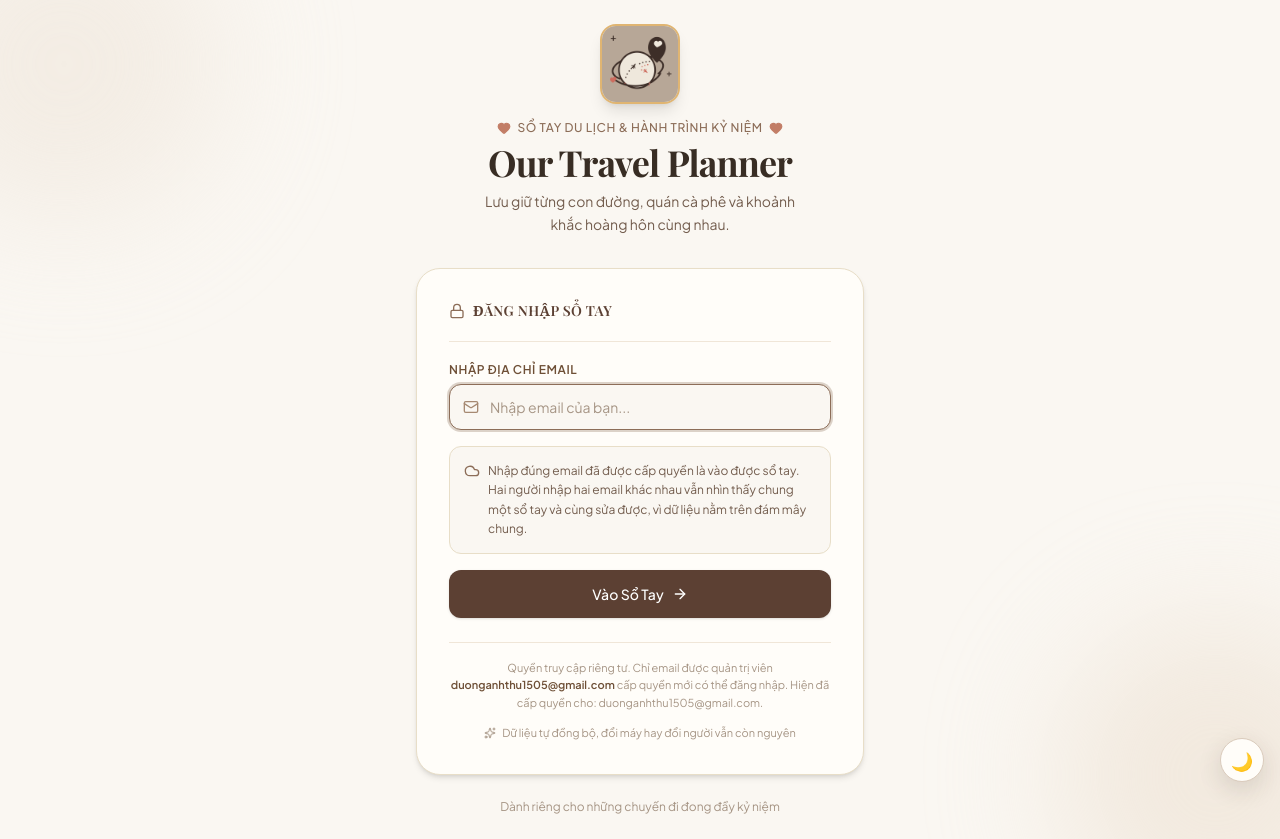
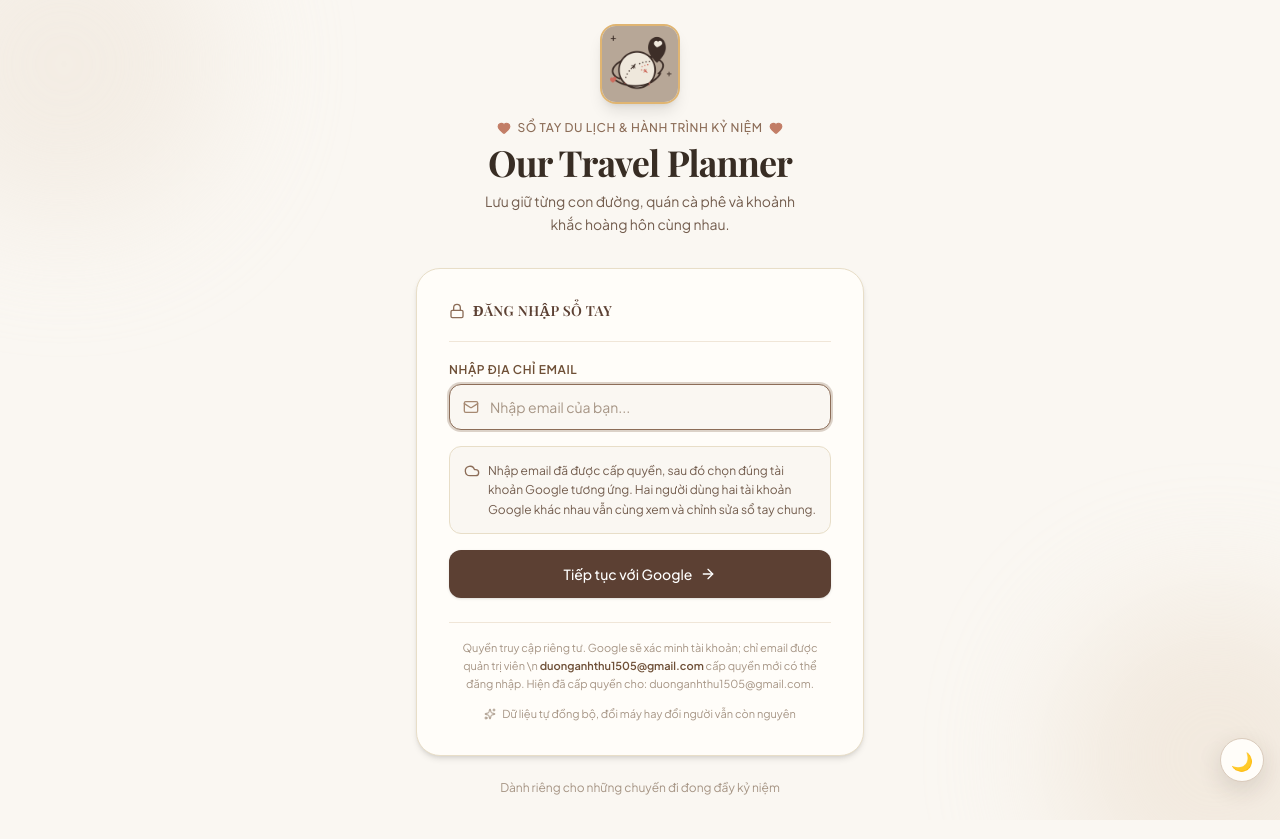
Before and after one commit to duonganhthu1505-stack/Trip-plan-for-us, a React (Vite) app: page / in a window 1280 px wide. Built offline with nearby package versions, Linux system fonts and the light colour scheme; no server answers; the database is empty; a web font is replaced by a local one.

Commit message:
feat(auth): clarify Google account login flow

```diff
--- a/src/components/Login.tsx
+++ b/src/components/Login.tsx
@@ -96,8 +96,7 @@ export const Login: React.FC<LoginProps> = ({ allowedEmails, onLoginSuccess }) =
             <div className="p-3.5 rounded-xl bg-[#FAF7F2] border border-[#E8DEC8] text-xs text-[#735D4E] leading-relaxed flex items-start gap-2">
               <Cloud className="w-4 h-4 text-[#8C6D58] shrink-0 mt-0.5" />
               <span>
-                Nhập đúng email đã được cấp quyền là vào được sổ tay. Hai người nhập hai email khác nhau vẫn nhìn thấy
-                chung một sổ tay và cùng sửa được, vì dữ liệu nằm trên đám mây chung.
+                Nhập email đã được cấp quyền, sau đó chọn đúng tài khoản Google tương ứng. Hai người dùng hai tài khoản Google khác nhau vẫn cùng xem và chỉnh sửa sổ tay chung.
               </span>
             </div>
 
@@ -113,7 +112,7 @@ export const Login: React.FC<LoginProps> = ({ allowedEmails, onLoginSuccess }) =
               type="submit"
               className="w-full py-3.5 px-4 rounded-xl bg-[#5C4033] hover:bg-[#483226] active:scale-[0.99] text-white text-sm font-medium shadow-sm transition-all flex items-center justify-center gap-2 cursor-pointer"
             >
-              <span>Vào Sổ Tay</span>
+              <span>Tiếp tục với Google</span>
               <ArrowRight className="w-4 h-4" />
             </button>
           </form>
@@ -121,8 +120,7 @@ export const Login: React.FC<LoginProps> = ({ allowedEmails, onLoginSuccess }) =
           {/* Privacy Note */}
           <div className="mt-6 pt-4 border-t border-[#F0E6D8] text-center">
             <p className="text-[11px] text-[#A69585] leading-relaxed">
-              Quyền truy cập riêng tư. Chỉ email được quản trị viên{' '}
-              <span className="font-semibold text-[#6E4F36]">{MASTER_ADMIN_EMAIL}</span> cấp quyền mới có thể đăng nhập.
+              Quyền truy cập riêng tư. Google sẽ xác minh tài khoản; chỉ email được quản trị viên{' '}\n              <span className="font-semibold text-[#6E4F36]">{MASTER_ADMIN_EMAIL}</span> cấp quyền mới có thể đăng nhập.
               Hiện đã cấp quyền cho: {allowedEmails.slice(0, 3).join(', ')}
               {allowedEmails.length > 3 ? ` và ${allowedEmails.length - 3} mail khác` : ''}.
             </p>
```
